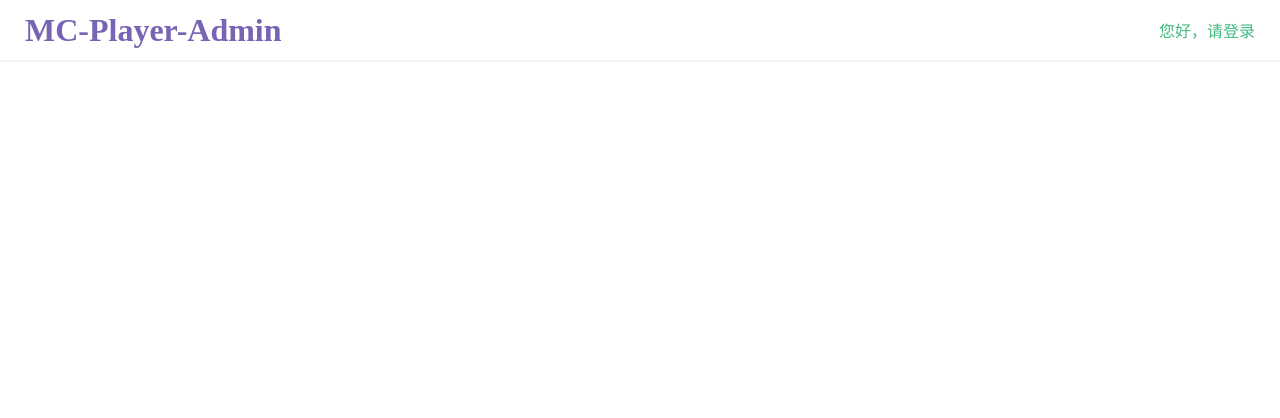
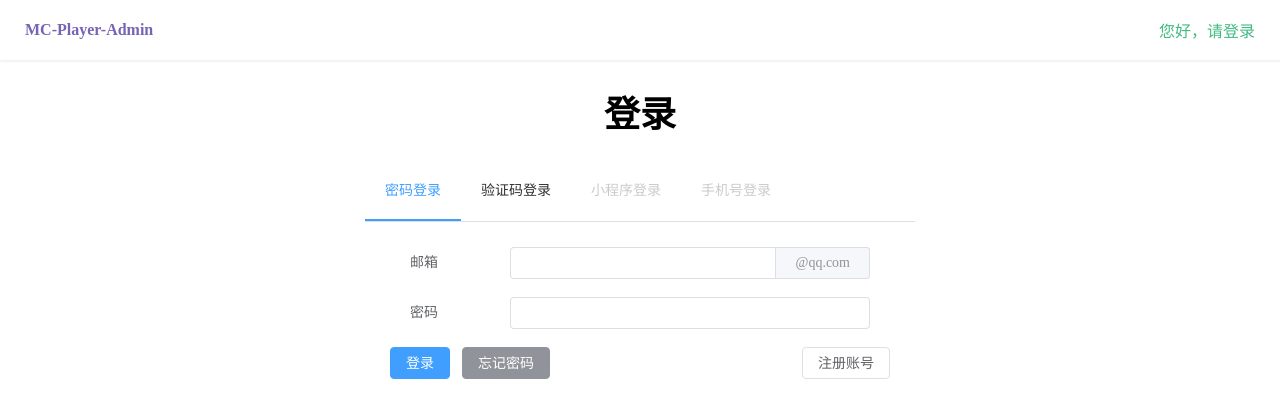
Before and after one commit to mc-player-admin/web, a Vue app: page /login/bypassword in a window 1280 px wide. Shown: the top 418 px of the page. Built offline with nearby package versions, Linux system fonts and the light colour scheme.

Commit message:
feat(pages/login): 密码登录

```diff
--- a/src/components/Nav/Nav.vue
+++ b/src/components/Nav/Nav.vue
@@ -2,7 +2,7 @@
 
 <template>
   <div class="nav">
-    <div class="title">
+    <div class="title" @click="$router.push('/')">
       <!-- <div class="logo"></div> -->
       <h1>MC-Player-Admin</h1>
     </div>
@@ -29,6 +29,7 @@
     display: flex;
     align-items: center;
     h1 {
+      font-size: 1rem;
       color: #7764b5;
     }
   }
--- a/src/pages/Login/Login.vue
+++ b/src/pages/Login/Login.vue
@@ -1 +1,34 @@
-<template>login</template>
+<script lang="ts" setup></script>
+<template>
+  <div class="login">
+    <div class="login-title">
+      <h1>登录</h1>
+    </div>
+    <div class="login-mode-selete">
+      <el-menu default-active="bypassword" class="el-menu-demo" mode="horizontal" router>
+        <el-menu-item index="bypassword">密码登录</el-menu-item>
+        <el-menu-item index="bycode">验证码登录</el-menu-item>
+        <el-menu-item index="byapp" disabled>小程序登录</el-menu-item>
+        <el-menu-item index="byphoneid" disabled>手机号登录</el-menu-item>
+      </el-menu>
+    </div>
+    <RouterView />
+  </div>
+</template>
+
+<style lang="less" scoped>
+.login {
+  //   background-color: pink;
+  margin: 0 auto;
+  max-width: 600px;
+  .login-title {
+    text-align: center;
+    font-size: 18px;
+    margin: 25px;
+  }
+
+  .login-mode-selete {
+    margin: 25px;
+  }
+}
+</style>
--- /dev/null
+++ b/src/pages/Login/LoginMethod/WithCode.vue
@@ -0,0 +1,24 @@
+<script lang="ts" setup>
+import { ref } from 'vue'
+
+const mode = ref(1)
+</script>
+
+<template>
+  <div class="code">
+    <div class="mb-2 flex items-center text-sm">
+      <el-radio-group v-model="mode" class="ml-4">
+        <el-radio label="1" size="large">机器人验证</el-radio>
+        <el-radio label="2" size="large">邮件验证</el-radio>
+      </el-radio-group>
+    </div>
+    <!-- 验证方式 -->
+  </div>
+</template>
+
+<style lang="less" scoped>
+.code {
+  max-width: 500px;
+  margin: auto;
+}
+</style>
--- /dev/null
+++ b/src/pages/Login/LoginMethod/WithPassword.vue
@@ -0,0 +1,49 @@
+<script lang="ts" setup>
+import { ref } from 'vue'
+
+const formdata = ref({
+  username: '',
+  password: ''
+})
+</script>
+
+<template>
+  <div class="form">
+    <el-form
+      :label-position="'left'"
+      label-width="100px"
+      :model="formdata"
+      style="max-width: 460px"
+      class="el-froms"
+    >
+      <el-form-item label="邮箱">
+        <el-input v-model="formdata.username">
+          <template #append>@qq.com</template>
+        </el-input>
+      </el-form-item>
+      <el-form-item label="密码">
+        <el-input show-password v-model="formdata.password" />
+      </el-form-item>
+    </el-form>
+  </div>
+  <div class="btns">
+    <el-button type="primary">登录</el-button>
+    <el-button type="info">忘记密码</el-button>
+    <el-button style="float: right">注册账号</el-button>
+  </div>
+</template>
+
+<style lang="less" scoped>
+.form {
+  display: flex;
+  justify-content: center;
+  flex: 1;
+  .el-froms {
+    width: 100%;
+  }
+}
+.btns {
+  max-width: 500px;
+  margin: auto;
+}
+</style>
--- a/src/router/index.ts
+++ b/src/router/index.ts
@@ -11,7 +11,20 @@ const router = createRouter({
     {
       path: '/login',
       name: 'login',
-      component: () => import('@/pages/Login/Login.vue')
+      component: () => import('@/pages/Login/Login.vue'),
+      redirect: '/login/bypassword',
+      children: [
+        {
+          path: '/login/bypassword',
+          name: 'loginbypassword',
+          component: () => import('@/pages/Login/LoginMethod/WithPassword.vue')
+        },
+        {
+          path: '/login/bycode',
+          name: 'loginbycode',
+          component: () => import('@/pages/Login/LoginMethod/WithCode.vue')
+        }
+      ]
     }
   ]
 })
```
Also changed, not shown: components.d.ts (+8 -0 lines).
